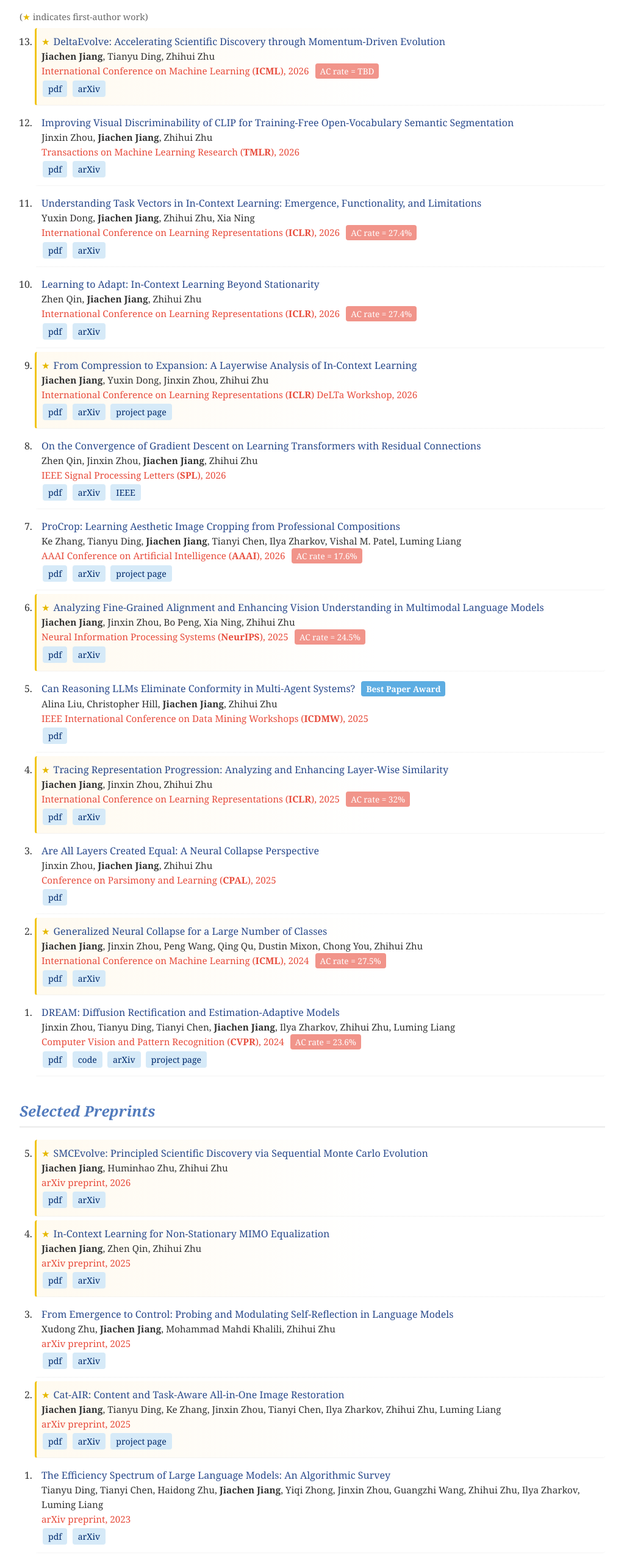
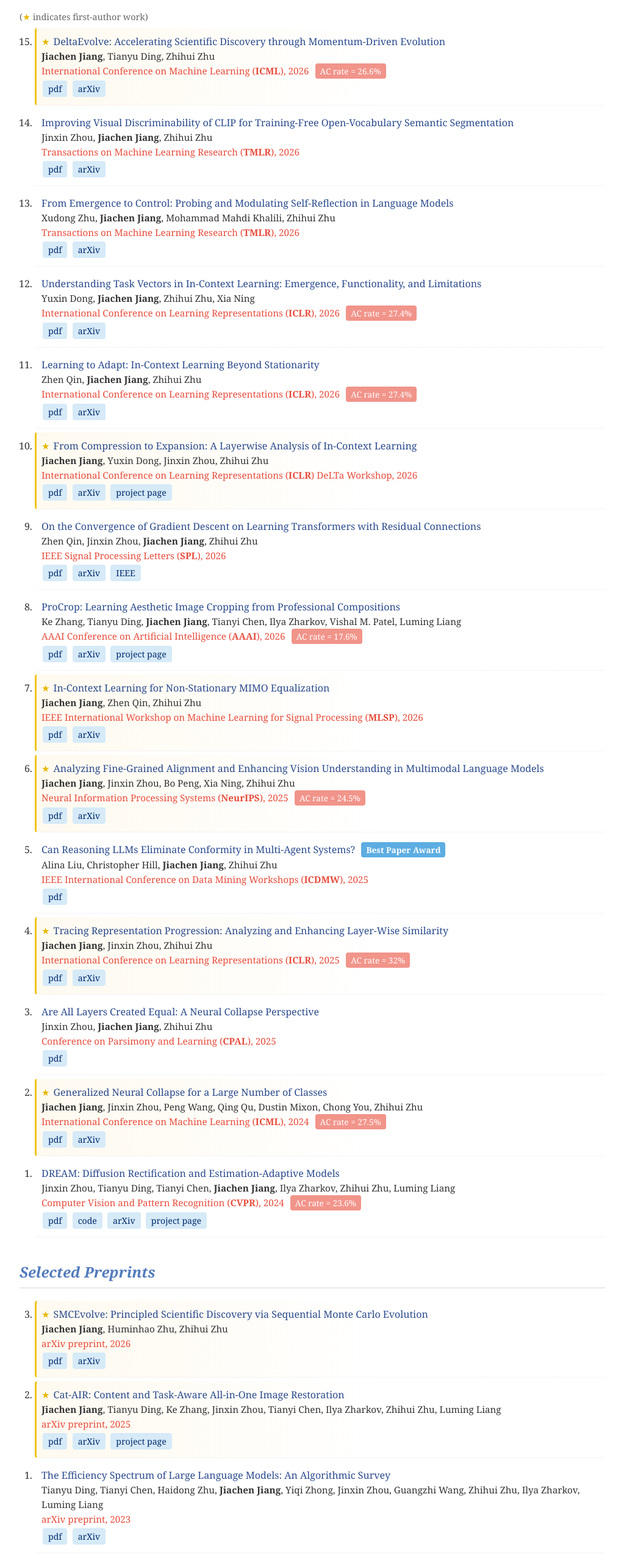
Before and after one commit to kongwanbianjinyu/kongwanbianjinyu.github.io, a plain HTML site: page index.html in a window 1280 px wide. Shown: the part 1448-3998 px from the top of the page at 61% size, without its empty margins (128-1151 px from the left). Drawn offline with Linux system fonts and the light colour scheme.

Commit message:
Move MLSP and TMLR papers to publications, add ICML rate
- In-Context Learning for Non-Stationary MIMO Equalization: preprint -> MLSP 2026
- From Emergence to Control: preprint -> TMLR 2026
- DeltaEvolve ICML 2026 acceptance rate 26.6%

Co-Authored-By: Claude Opus 5 (1M context) <noreply@anthropic.com>

```diff
--- a/index.html
+++ b/index.html
@@ -138,7 +138,7 @@
         <a href="https://arxiv.org/abs/2602.02919" class="pub-title">DeltaEvolve: Accelerating Scientific Discovery through Momentum-Driven Evolution</a><br>
         <span class="pub-authors"><strong>Jiachen Jiang</strong>, Tianyu Ding, Zhihui Zhu</span><br>
         <span class="pub-venue">International Conference on Machine Learning (<strong>ICML</strong>), 2026</span>
-        <button class="badge">AC rate = TBD</button><br>
+        <button class="badge">AC rate = 26.6%</button><br>
         <button class="btn"><a href="https://arxiv.org/pdf/2602.02919">pdf</a></button>
         <button class="btn"><a href="https://arxiv.org/abs/2602.02919">arXiv</a></button>
       </li>
@@ -148,6 +148,13 @@
         <span class="pub-venue">Transactions on Machine Learning Research (<strong>TMLR</strong>), 2026</span><br>
         <button class="btn"><a href="https://arxiv.org/pdf/2510.23894">pdf</a></button>
         <button class="btn"><a href="https://arxiv.org/abs/2510.23894">arXiv</a></button>
+      </li>
+      <li>
+        <a href="https://arxiv.org/abs/2506.12217" class="pub-title">From Emergence to Control: Probing and Modulating Self-Reflection in Language Models</a><br>
+        <span class="pub-authors">Xudong Zhu, <strong>Jiachen Jiang</strong>, Mohammad Mahdi Khalili, Zhihui Zhu</span><br>
+        <span class="pub-venue">Transactions on Machine Learning Research (<strong>TMLR</strong>), 2026</span><br>
+        <button class="btn"><a href="https://arxiv.org/pdf/2506.12217">pdf</a></button>
+        <button class="btn"><a href="https://arxiv.org/abs/2506.12217">arXiv</a></button>
       </li>
       <li>
         <a href="https://arxiv.org/abs/2506.09048" class="pub-title">Understanding Task Vectors in In-Context Learning: Emergence, Functionality, and Limitations</a><br>
@@ -189,6 +196,13 @@
         <button class="btn"><a href="https://ojs.aaai.org/index.php/AAAI/article/download/38255/42217">pdf</a></button>
         <button class="btn"><a href="https://arxiv.org/abs/2505.22490">arXiv</a></button>
         <button class="btn"><a href="https://bwgzk-keke.github.io/ProCrop/">project page</a></button>
+      </li>
+      <li class="first-author">
+        <a href="https://arxiv.org/abs/2510.08711" class="pub-title">In-Context Learning for Non-Stationary MIMO Equalization</a><br>
+        <span class="pub-authors"><strong>Jiachen Jiang</strong>, Zhen Qin, Zhihui Zhu</span><br>
+        <span class="pub-venue">IEEE International Workshop on Machine Learning for Signal Processing (<strong>MLSP</strong>), 2026</span><br>
+        <button class="btn"><a href="https://arxiv.org/pdf/2510.08711">pdf</a></button>
+        <button class="btn"><a href="https://arxiv.org/abs/2510.08711">arXiv</a></button>
       </li>
       <li class="first-author">
         <a href="https://arxiv.org/abs/2505.17316" class="pub-title">Analyzing Fine-Grained Alignment and Enhancing Vision Understanding in Multimodal Language Models</a><br>
@@ -251,20 +265,6 @@
         <button class="btn"><a href="https://arxiv.org/abs/2605.15308">arXiv</a></button>
       </li>
       <li class="first-author">
-        <a href="https://arxiv.org/abs/2510.08711" class="pub-title">In-Context Learning for Non-Stationary MIMO Equalization</a><br>
-        <span class="pub-authors"><strong>Jiachen Jiang</strong>, Zhen Qin, Zhihui Zhu</span><br>
-        <span class="pub-venue">arXiv preprint, 2025</span><br>
-        <button class="btn"><a href="https://arxiv.org/pdf/2510.08711">pdf</a></button>
-        <button class="btn"><a href="https://arxiv.org/abs/2510.08711">arXiv</a></button>
-      </li>
-      <li>
-        <a href="https://arxiv.org/abs/2506.12217" class="pub-title">From Emergence to Control: Probing and Modulating Self-Reflection in Language Models</a><br>
-        <span class="pub-authors">Xudong Zhu, <strong>Jiachen Jiang</strong>, Mohammad Mahdi Khalili, Zhihui Zhu</span><br>
-        <span class="pub-venue">arXiv preprint, 2025</span><br>
-        <button class="btn"><a href="https://arxiv.org/pdf/2506.12217">pdf</a></button>
-        <button class="btn"><a href="https://arxiv.org/abs/2506.12217">arXiv</a></button>
-      </li>
-      <li class="first-author">
         <a href="https://www.arxiv.org/abs/2503.17915" class="pub-title">Cat-AIR: Content and Task-Aware All-in-One Image Restoration</a><br>
         <span class="pub-authors"><strong>Jiachen Jiang</strong>, Tianyu Ding, Ke Zhang, Jinxin Zhou, Tianyi Chen, Ilya Zharkov, Zhihui Zhu, Luming Liang</span><br>
         <span class="pub-venue">arXiv preprint, 2025</span><br>
@@ -298,7 +298,7 @@
 
   <footer class="footer">
     <div class="footer-content">
-      <p>Last update 2026-05-17.</p>
+      <p>Last update 2026-08-03.</p>
     </div>
   </footer>
 
```
